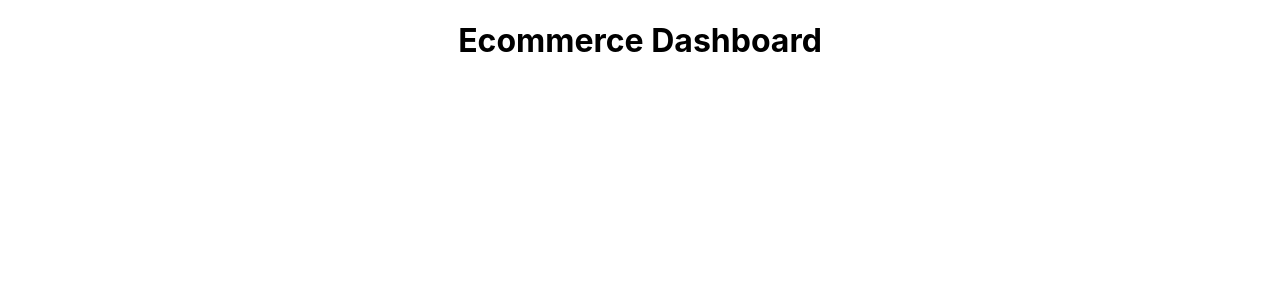
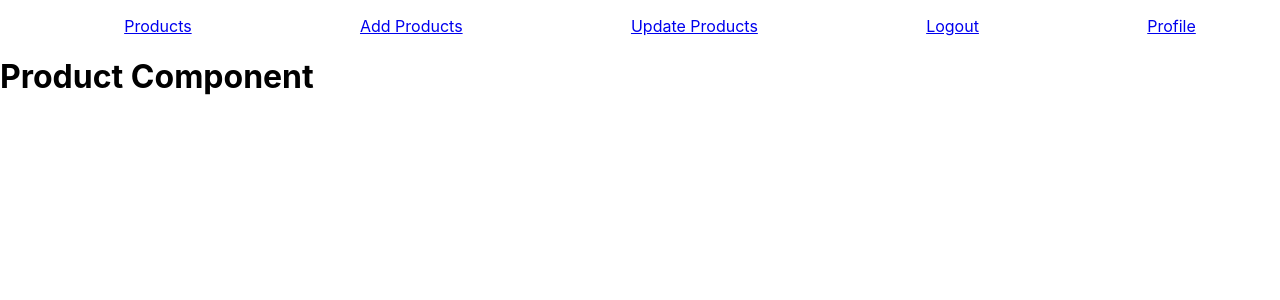
Before and after one commit to kumasumit/Ecommerce-Dashboard-FrontEnd-React, a React (Create React App) app: page / in a window 1280 px wide. Shown: the top 300 px of the page. Built offline with nearby package versions, Linux system fonts and the light colour scheme.

Commit message:
complete nav bar routing and links

```diff
--- a/src/App.css
+++ b/src/App.css
@@ -1,38 +1,6 @@
-.App {
-  text-align: center;
+/* styles for nav-ul nav ul class */
+.nav-ul{
+  display: flex;
+  list-style: none;
+  justify-content: space-around;
 }
-
-.App-logo {
-  height: 40vmin;
-  pointer-events: none;
-}
-
-@media (prefers-reduced-motion: no-preference) {
-  .App-logo {
-    animation: App-logo-spin infinite 20s linear;
-  }
-}
-
-.App-header {
-  background-color: #282c34;
-  min-height: 100vh;
-  display: flex;
-  flex-direction: column;
-  align-items: center;
-  justify-content: center;
-  font-size: calc(10px + 2vmin);
-  color: white;
-}
-
-.App-link {
-  color: #61dafb;
-}
-
-@keyframes App-logo-spin {
-  from {
-    transform: rotate(0deg);
-  }
-  to {
-    transform: rotate(360deg);
-  }
-}
--- a/src/App.js
+++ b/src/App.js
@@ -1,10 +1,21 @@
-
-import './App.css';
+import { BrowserRouter, Routes, Route } from "react-router-dom";
+import "./App.css";
+import Nav from "./components/Nav";
 
 function App() {
   return (
     <div className="App">
-     <h1> Ecommerce Dashboard </h1>
+      <BrowserRouter>
+        <Nav />
+        <Routes>
+          {/* all routes within a common route defined on Nav will be defined here */}
+          <Route path="/" element={<h1>Product Component</h1>} />
+          <Route path="/add" element={<h1> AddProduct Component</h1>} />
+          <Route path="/update" element={<h1>Update Product Component</h1>} />
+          <Route path="/logout" element={<h1> Logout Component</h1>} />
+          <Route path="/profile" element={<h1>Profile Component</h1>} />
+        </Routes>
+      </BrowserRouter>
     </div>
   );
 }
--- /dev/null
+++ b/src/components/Nav.js
@@ -0,0 +1,23 @@
+import React from 'react'
+import { Link } from 'react-router-dom';
+
+const Nav = () => {
+  return (
+
+    <div>
+        <ul className="nav-ul">
+            {/* here we are not using a href because it will re-render/refresh the page */}
+
+               <li><Link to="/">Products</Link></li>
+               <li><Link to="/add">Add Products</Link></li>
+               <li><Link to="/update"> Update Products</Link></li>
+               <li><Link to="/logout">Logout</Link></li>
+               <li><Link to="/profile">Profile</Link></li>
+
+        </ul>
+
+    </div>
+  )
+}
+
+export default Nav;
```
Also changed, not shown: src/components/Footer.js (added, +9 -0 lines).
